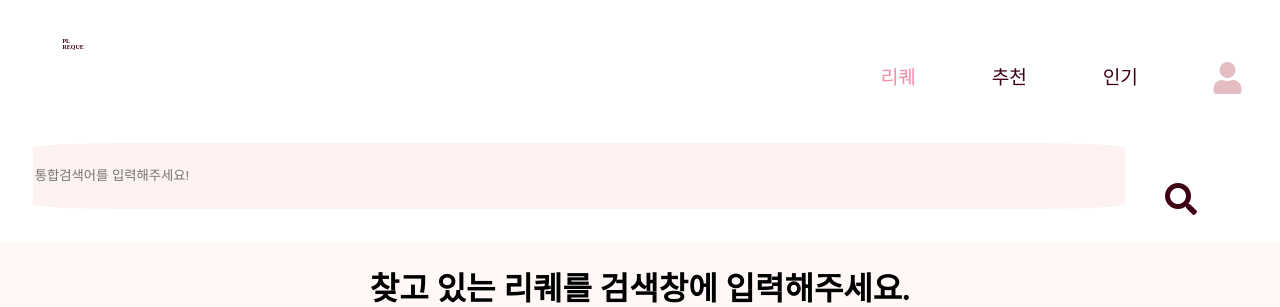
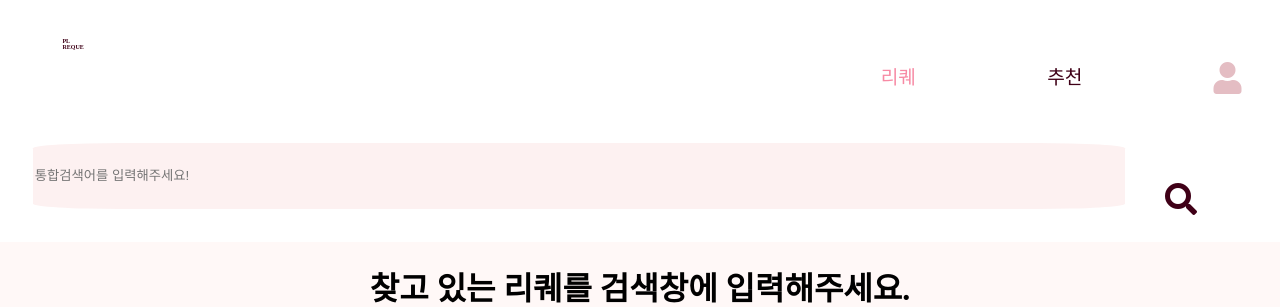
Before and after one commit to genieu99/2023-Herethon-13, a Django app: page /playlistApp/recom_search/ in a window 1280 px wide. Shown: the top 307 px of the page. Run offline with Django 4.2, Linux system fonts and the light colour scheme; parts of the project's set-up code (start-up, migrations or seed data) failed here and were passed over.

Commit message:
Update recommend_searched.html

```diff
--- a/prProject/playlistApp/templates/recommend_searched.html
+++ b/prProject/playlistApp/templates/recommend_searched.html
@@ -28,8 +28,7 @@
                 </div>
                 <!-- 추천 페이지 이동-->
                 <div class="recommend_link"><a href="{% url 'playlistApp:recommend_board' %}">추천</a></div>
-                <!-- 인기 페이지 이동-->
-                <div class="hot_link"><a href="{% url 'playlistApp:popular_board' %}">인기</a></div>
+
                 <!--마이 페이지 이동-->
                 <div class="mypage_link"><a href="http://">
                     <i class="fas fa-user fa-2x" style="color: #e4bdc3"></a></i>
```
